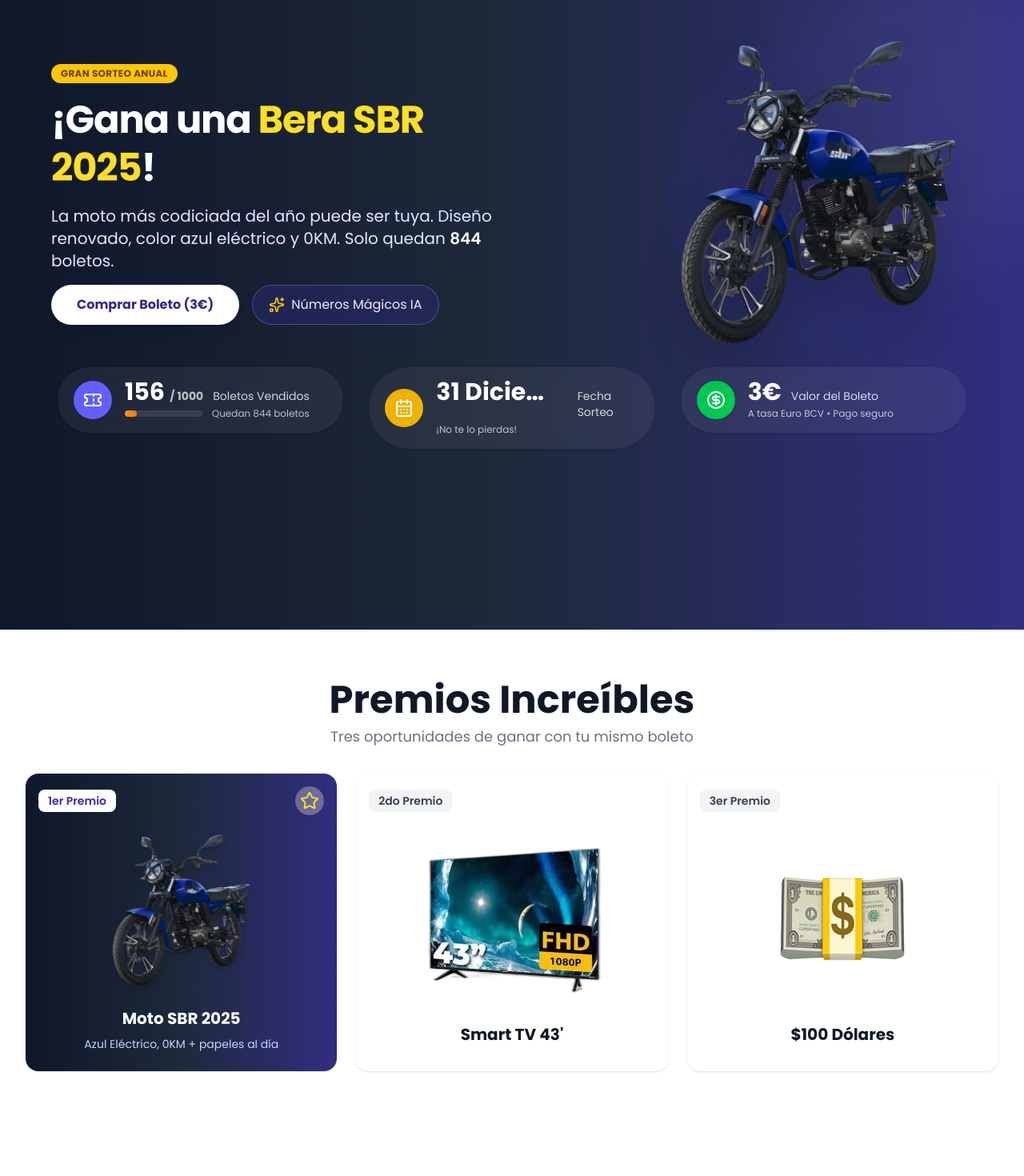
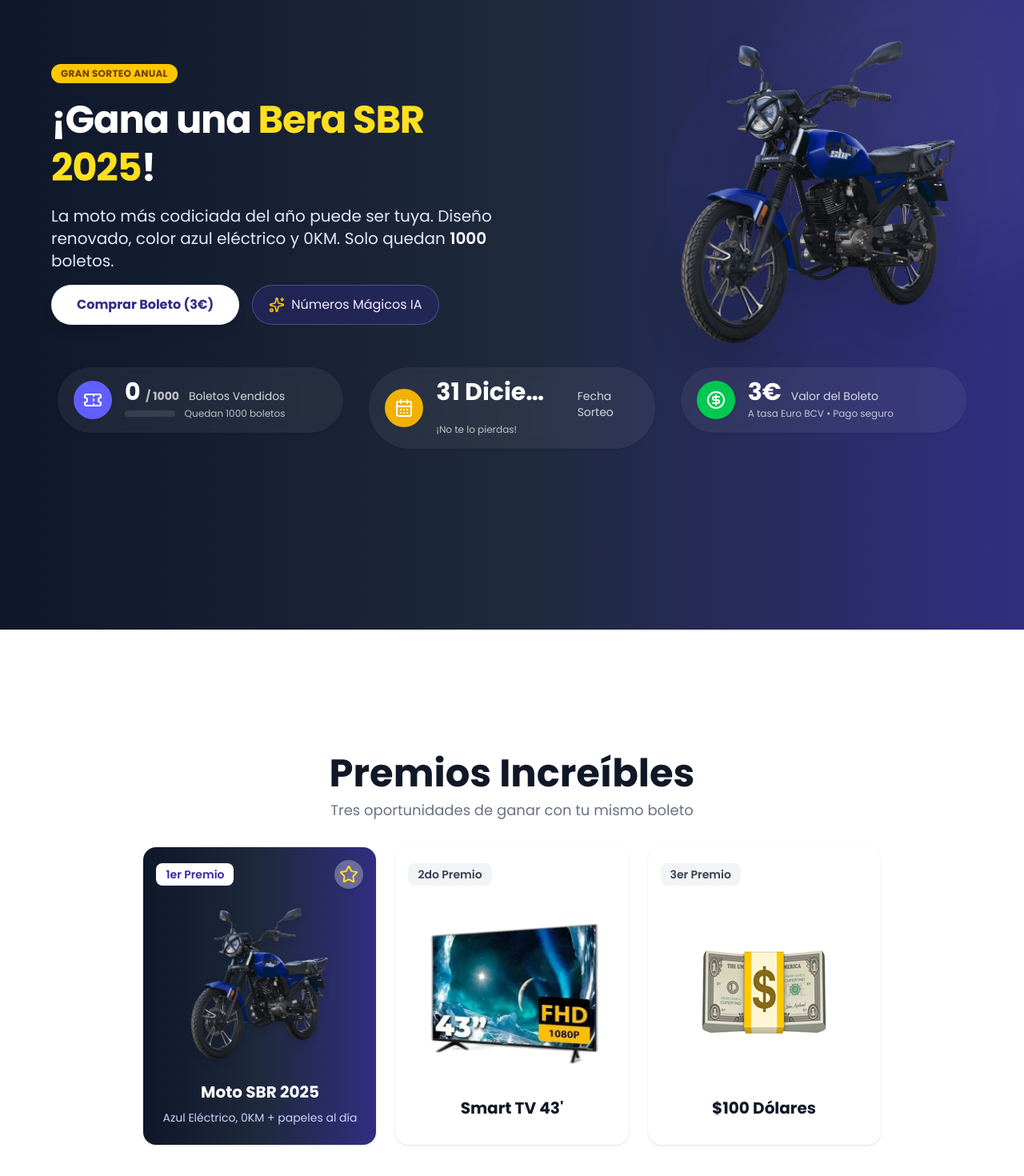
Before and after one commit to WafflesMeller/rifa-inju--2025, a React (Vite) app: page / in a window 1280 px wide. Shown: the part 78-1548 px from the top of the page at 80% size. Built offline with nearby package versions, Linux system fonts and the light colour scheme; no server answers; the database is empty.

Commit message:
Funciona diosmio

```diff
--- a/src/page/HomePage.jsx
+++ b/src/page/HomePage.jsx
@@ -7,19 +7,19 @@
 import PrizeCard from '../components/PrizeCard';
 import StatCounter from '../components/StatCounter';
 
-const HomePage = ({ TICKET_PRICE, setActiveTab }) => {
-  const sold = 156;
-  const total = 1000;
+const HomePage = ({ TICKET_PRICE, setActiveTab, totalSold, totalTickets }) => {
+  const sold = totalSold || 0;
+  const total = totalTickets || 1000;
+  const percentage = Math.round((sold / total) * 100);
 
   return (
-    <div className="">
+    <div>
       <section className="w-full min-h-screen flex flex-col bg-transparent">
         <div
           className="w-full flex-1 overflow-hidden"
-    style={{ background: "linear-gradient(90deg,#0f172a 0%, #1e293b 50%, #312e81 100%)" }}
+          style={{ background: 'linear-gradient(90deg,#0f172a 0%, #1e293b 50%, #312e81 100%)' }}
         >
           <div className="relative w-full h-full overflow-hidden">
-
             {/* decorativo */}
             <div className="absolute inset-0 pointer-events-none">
               <div className="hidden md:block absolute right-0 top-0 -translate-y-12 translate-x-20 w-96 h-96 rounded-full bg-white/5 blur-3xl" />
@@ -27,14 +27,11 @@
 
             {/* Contenedor principal: flex-col y justify-between */}
             <div className="relative z-10 w-full px-6 md:px-10 lg:px-16 py-12 md:py-16 h-full flex flex-col justify-between">
-
               {/* MAIN CONTENT (arriba) */}
               <div className="mx-auto w-full max-w-7xl flex flex-col items-center text-center gap-8 lg:flex-row lg:items-center lg:justify-between lg:text-left">
-
                 {/* IZQ: texto y (en sm/md) imagen encima de los botones */}
                 <div className="flex-1 max-w-2xl">
                   <div className="flex flex-col items-center lg:items-start">
-
                     <span className="inline-block px-3 py-1 bg-yellow-400 text-yellow-900 rounded-full text-xs font-bold uppercase tracking-wide mb-4">
                       Gran Sorteo Anual
                     </span>
@@ -67,14 +64,14 @@
                     {/* Botones */}
                     <div className="mt-4 flex flex-col sm:flex-row gap-4 justify-center lg:justify-start">
                       <button
-                  onClick={() => setActiveTab("comprar")}
+                        onClick={() => setActiveTab('comprar')}
                         className="inline-flex items-center justify-center px-6 md:px-8 py-3 rounded-full text-base font-bold text-indigo-900 bg-white shadow-lg transform transition duration-200 hover:scale-105"
                       >
                         Comprar Boleto ({TICKET_PRICE})
                       </button>
 
                       <button
-                  onClick={() => setActiveTab("oracle")}
+                        onClick={() => setActiveTab('oracle')}
                         className="inline-flex items-center justify-center px-5 py-3 rounded-full border border-indigo-300/30 bg-indigo-900/40 text-base font-medium text-purple-100 backdrop-blur-sm transform transition duration-200 hover:scale-105"
                       >
                         <Sparkles className="w-5 h-5 mr-2 text-yellow-400" />
@@ -146,25 +143,21 @@
         </div>
       </section>
 
+<section className="w-full min-h-screen flex items-center justify-center py-6 sm:px-6 lg:px-8">
+  <div className="w-full max-w-7xl flex flex-col items-center text-center">
 
-
-      <section className="w-full min-h-screen flex flex-col py-6 sm:px-6 lg:px-8">
-        {/* Premios: 3 cards al mismo nivel */}
-        <div className="pt-10 pb-8">
-          <div className="text-center mb-8">
+    <div className="mb-8">
       <h3 className="text-4xl md:text-5xl font-extrabold text-gray-900">Premios Increíbles</h3>
       <p className="mt-2 text-gray-500 text-lg">Tres oportunidades de ganar con tu mismo boleto</p>
     </div>
 
-          {/* Grid responsivo: 1col en mobile, 3 cols en md+ */}
-          <div className="grid grid-cols-1 md:grid-cols-3 gap-6 px-4 md:px-0">
+    <div className="grid grid-cols-1 md:grid-cols-3 gap-6 px-4 md:px-0 mx-auto">
       <PrizeCard
         variant="first"
         rank="1er"
         title="Moto SBR 2025"
         description="Azul Eléctrico, 0KM + papeles al día"
         image="/moto.png"
-              // color de fondo ligero para resaltar (usar clase tailwind)
         bg="bg-indigo-800"
       />
 
@@ -173,13 +166,20 @@
         rank="2do"
         title="Smart TV 43'"
         image="/tv.png"
-              // bg solo para first; en second no hace falta
       />
 
-            <PrizeCard variant="third" rank="3er" title="$100 Dólares" image="/dolar.png" />
+      <PrizeCard
+        variant="third"
+        rank="3er"
+        title="$100 Dólares"
+        image="/dolar.png"
+      />
     </div>
+
   </div>
 </section>
+
+
     </div>
   );
 };
```
Lines whose indentation alone changed are shown as unchanged.
